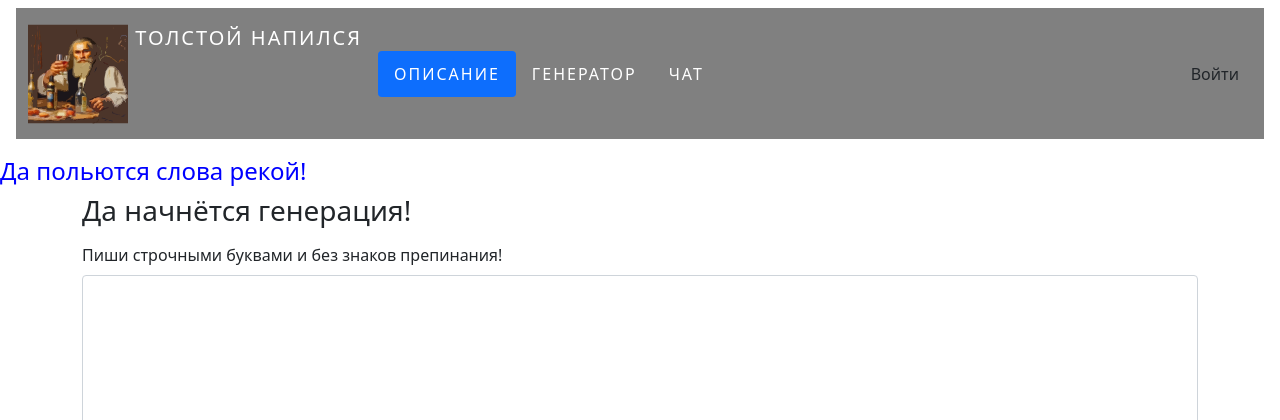
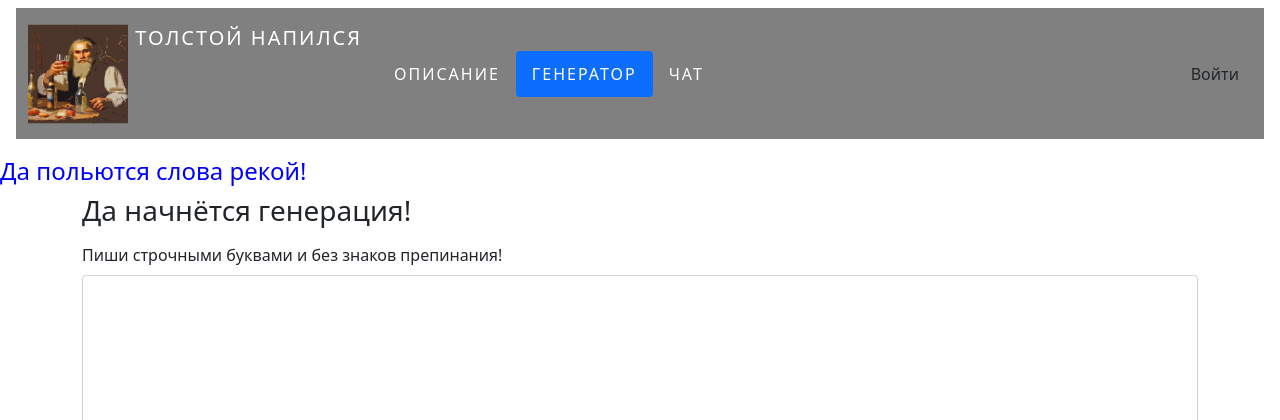
Before and after one commit to KuznetsovVolodya/Project_3, a Flask app: page /gen in a window 1280 px wide. Shown: the top 420 px of the page. Run offline with Flask 3, Linux system fonts and the light colour scheme; parts of the project's set-up code (start-up, migrations or seed data) failed here and were passed over; some libraries are stand-ins or nearby versions.

Commit message:
active nav_link

```diff
--- a/templates/base.html
+++ b/templates/base.html
@@ -28,15 +28,7 @@
             </div>
     <div class="collapse navbar-collapse" id="navbarNav">
                 <ul class="nav nav-pills nav-justified">
-                  <li class="nav-item">
-                    <a class="nav-link active" style="color: white" href="/index">Описание </a>
-                  </li>
-                  <li class="nav-item">
-                    <a class="nav-link" style="color: white" href="/gen">Генератор</a>
-                  </li>
-                  <li class="nav-item">
-                    <a class="nav-link" style="color: white" href="#">Чат</a>
-                  </li>
+                    {% block link %}{% endblock %}
                 </ul>
             </div>
             <button type="button" class="btn btn-default navbar-btn">Войти</button>
--- a/templates/gen.html
+++ b/templates/gen.html
@@ -1,4 +1,15 @@
 {% extends "base.html" %}
+{% block link %}
+    <li class="nav-item">
+        <a class="nav-link" style="color: white" href="/index">Описание </a>
+    </li>
+    <li class="nav-item">
+        <a class="nav-link active" style="color: white" href="/gen">Генератор</a>
+    </li>
+    <li class="nav-item">
+        <a class="nav-link" style="color: white" href="#">Чат</a>
+    </li>
+{% endblock %}
 {% block content %}
 
 <form class="create_form" method="post">
```
Also changed, not shown: templates/main.html (+11 -1 lines).
